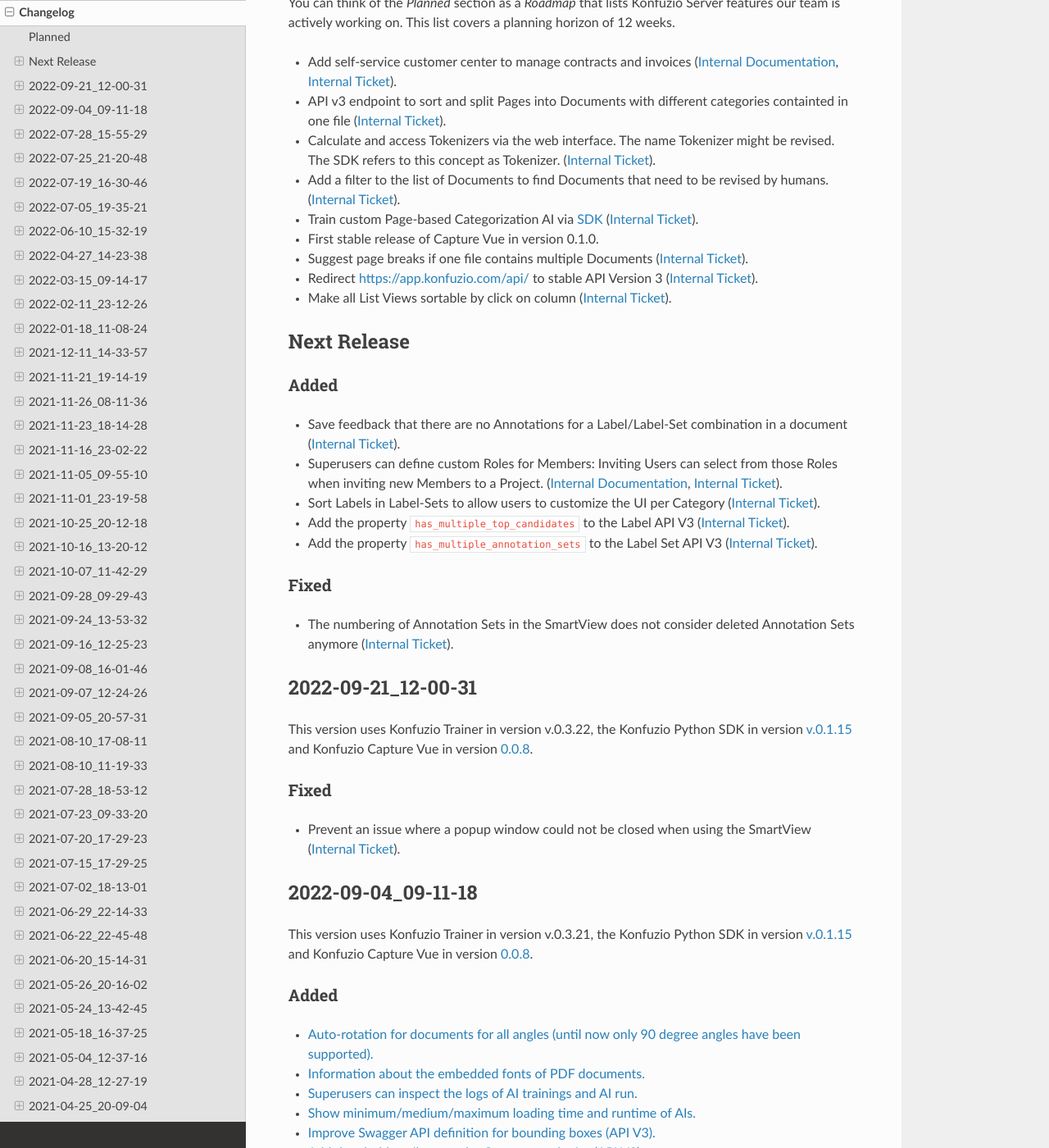
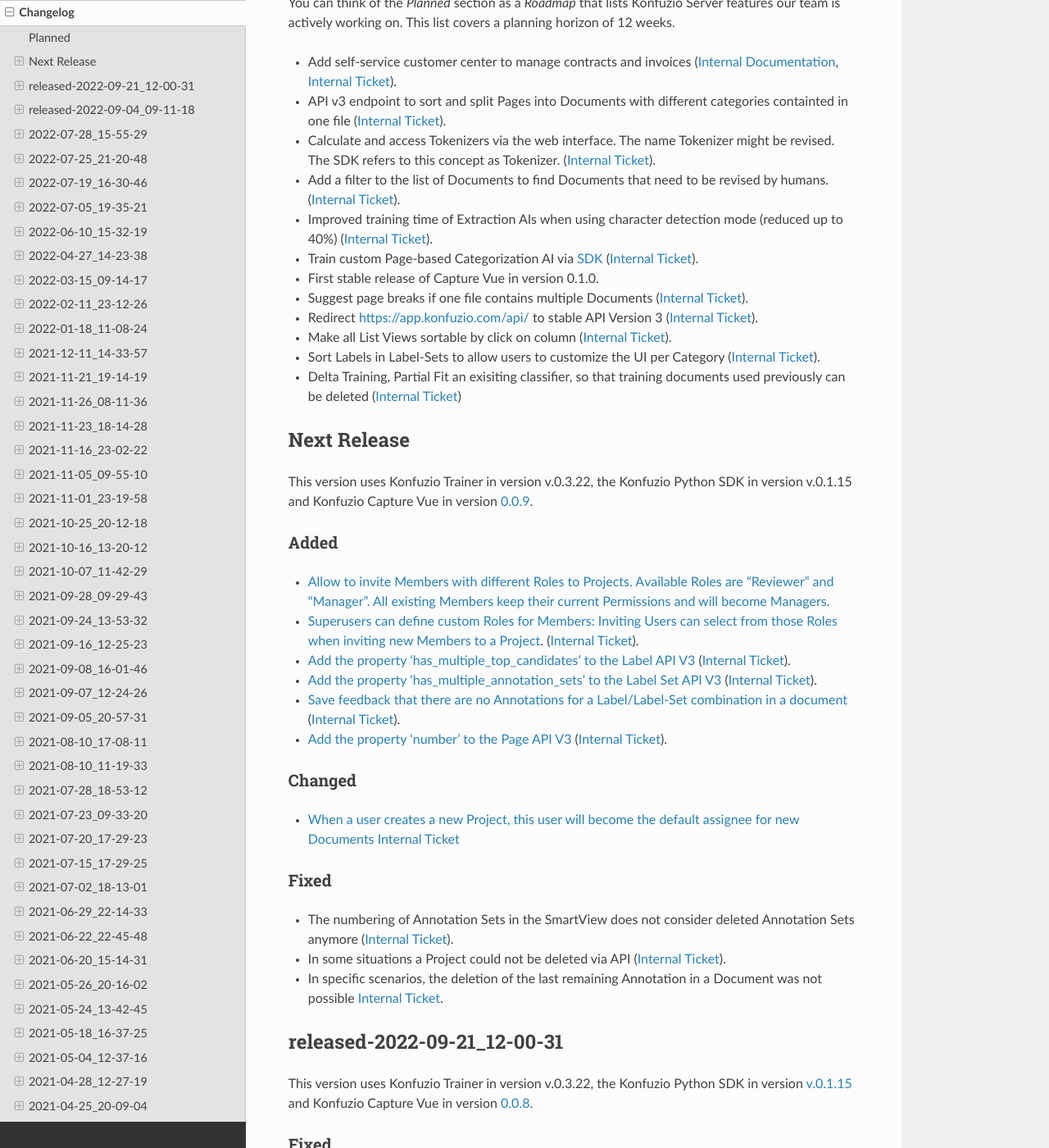
Before and after one commit to konfuzio-ai/konfuzio-sdk, a Sphinx documentation site: the page built from docs/web/changelog_app.md, in a window 1280 px wide and 1400 px high, scrolled down 416 px. Shown: the whole window at 82% size. Built offline with Sphinx 7.4.7 and the Read the Docs theme 2.0.0, drawn with Linux system fonts in a browser that asks for light colours; some of the changed text lies outside the part shown.

Commit message:
merge master

```diff
--- a/docs/sdk/examples/examples.rst
+++ b/docs/sdk/examples/examples.rst
@@ -7,6 +7,8 @@
 .. mdinclude:: intro.md
 
 .. mdinclude:: helloworld.md
+
+.. mdinclude:: document_categorization.md
 
 Retrain Flair NER-Ontonotes-Fast with Human Revised Annotations
 ---------------------------------------------------------------
--- a/docs/web/changelog_app.md
+++ b/docs/web/changelog_app.md
@@ -19,32 +19,50 @@
 - API v3 endpoint to sort and split Pages into Documents with different categories containted in one file ([Internal Ticket](https://gitlab.com/konfuzio/objectives/-/issues/9452)).
 - Calculate and access Tokenizers via the web interface. The name Tokenizer might be revised. The SDK refers to this concept as Tokenizer. ([Internal Ticket](https://gitlab.com/konfuzio/objectives/-/issues/9271)).
 - Add a filter to the list of Documents to find Documents that need to be revised by humans. ([Internal Ticket](https://gitlab.com/konfuzio/objectives/-/issues/9242)).
+- Improved training time of Extraction AIs when using character detection mode (reduced up to 40%) ([Internal Ticket](https://gitlab.com/konfuzio/objectives/-/issues/9720)).
 - Train custom Page-based Categorization AI via [SDK](https://github.com/konfuzio-ai/konfuzio-sdk/) ([Internal Ticket](https://gitlab.com/konfuzio/objectives/-/issues/9481)).
 - First stable release of Capture Vue in version [0.1.0](#).
 - Suggest page breaks if one file contains multiple Documents ([Internal Ticket](https://gitlab.com/konfuzio/objectives/-/issues/7671)).
 - Redirect https://app.konfuzio.com/api/ to stable API Version 3 ([Internal Ticket](https://gitlab.com/konfuzio/objectives/-/issues/9692)).
 - Make all List Views sortable by click on column ([Internal Ticket](https://gitlab.com/konfuzio/objectives/-/issues/9470)).
+- Sort Labels in Label-Sets to allow users to customize the UI per Category ([Internal Ticket](https://gitlab.com/konfuzio/objectives/-/issues/8932)).
+- Delta Training, Partial Fit an exisiting classifier, so that training documents used previously can be deleted ([Internal Ticket](https://gitlab.com/konfuzio/objectives/-/issues/9251))
+
+<!---
+### Fixed
+- A bug when training with character detection mode, which was tokenizing some labels incorrectly, causing them to be skipped during extraction ([Internal Ticket](https://gitlab.com/konfuzio/objectives/-/issues/9666))
+- A bug during the extraction post-processing steps, which was causing the first line items of each page to be skipped ([Internal Ticket](https://gitlab.com/konfuzio/objectives/-/issues/9561))
+-->
 
 ## Next Release
 
+This version uses Konfuzio Trainer in version v.0.3.22, the Konfuzio Python SDK in version v.0.1.15 and Konfuzio Capture Vue in version [0.0.9](https://github.com/konfuzio-ai/konfuzio-capture-vue/releases/).
+
 ### Added
-- Save feedback that there are no Annotations for a Label/Label-Set combination in a document ([Internal Ticket](https://gitlab.com/konfuzio/objectives/-/issues/9163)).
-- Superusers can define custom Roles for Members: Inviting Users can select from those Roles when inviting new Members to a Project. ([Internal Documentation](https://gitlab.com/konfuzio/manual/-/merge_requests/21/diffs), [Internal Ticket](https://gitlab.com/konfuzio/objectives/-/issues/7364)).
-- Sort Labels in Label-Sets to allow users to customize the UI per Category ([Internal Ticket](https://gitlab.com/konfuzio/objectives/-/issues/8932)).
-- Add the property `has_multiple_top_candidates` to the Label API V3 ([Internal Ticket](https://gitlab.com/konfuzio/objectives/-/issues/9687)).
-- Add the property `has_multiple_annotation_sets` to the Label Set API V3 ([Internal Ticket](https://gitlab.com/konfuzio/objectives/-/issues/9687)).
+- [Allow to invite Members with different Roles to Projects. Available Roles are "Reviewer" and "Manager". All existing Members keep their current Permissions and will become Managers.](https://help.konfuzio.com/modules/members/index.html)
+- [Superusers can define custom Roles for Members: Inviting Users can select from those Roles when inviting new Members to a Project](https://help.konfuzio.com/modules/superuserroles/index.html). ([Internal Ticket](https://gitlab.com/konfuzio/objectives/-/issues/7364)).
+- [Add the property 'has_multiple_top_candidates' to the Label API V3](https://app.konfuzio.com/v3/swagger/#/labels) ([Internal Ticket](https://gitlab.com/konfuzio/objectives/-/issues/9687)).
+- [Add the property 'has_multiple_annotation_sets' to the Label Set API V3](https://app.konfuzio.com/v3/swagger/#/labels) ([Internal Ticket](https://gitlab.com/konfuzio/objectives/-/issues/9687)).
+- [Save feedback that there are no Annotations for a Label/Label-Set combination in a document](http://localhost:8000/v3/swagger/#/documents/documents_missing_annotations_list) ([Internal Ticket](https://gitlab.com/konfuzio/objectives/-/issues/9163)).
+- [Add the property 'number' to the Page API V3](https://app.konfuzio.com/v3/swagger/#/documents) ([Internal Ticket](https://gitlab.com/konfuzio/objectives/-/issues/9619)).
+
+### Changed
+- [When a user creates a new Project, this user will become the default assignee for new Documents](https://help.konfuzio.com/modules/projects/index.html#default-assignee) [Internal Ticket](https://gitlab.com/konfuzio/objectives/-/issues/9705)
 
 ### Fixed
 - The numbering of Annotation Sets in the SmartView does not consider deleted Annotation Sets anymore ([Internal Ticket](https://gitlab.com/konfuzio/objectives/-/issues/9604)).
+- In some situations a Project could not be deleted via API ([Internal Ticket](https://gitlab.com/konfuzio/objectives/-/issues/9706)).
+- In specific scenarios, the deletion of the last remaining Annotation in a Document was not possible [Internal Ticket](https://gitlab.com/konfuzio/objectives/-/issues/9736).
 
-## 2022-09-21_12-00-31
+## released-2022-09-21_12-00-31
 
 This version uses Konfuzio Trainer in version v.0.3.22, the Konfuzio Python SDK in version [v.0.1.15](https://dev.konfuzio.com/sdk/changelog.html#v-0-1-15) and Konfuzio Capture Vue in version [0.0.8](https://github.com/konfuzio-ai/konfuzio-capture-vue/releases/).
 
 ### Fixed
 - Prevent an issue where a popup window could not be closed when using the SmartView ([Internal Ticket](https://gitlab.com/konfuzio/objectives/-/issues/9766)).
+- Filtering for "feedback required" on Document overview ([Internal Ticket](https://gitlab.com/konfuzio/objectives/-/issues/9696)).
 
-## 2022-09-04_09-11-18
+## released-2022-09-04_09-11-18
 
 This version uses Konfuzio Trainer in version v.0.3.21, the Konfuzio Python SDK in version [v.0.1.15](https://dev.konfuzio.com/sdk/changelog.html#v-0-1-15) and Konfuzio Capture Vue in version [0.0.8](https://github.com/konfuzio-ai/konfuzio-capture-vue/releases/).
 
```
Also changed, not shown: docs/sdk/examples/document_categorization.md (added, +30 -0 lines), docs/sdk/sourcecode.rst (+33 -0 lines), docs/web/api-v3.md (+2 -0 lines), docs/web/billing/index.md (added, +73 -0 lines), docs/web/migration-between-konfuzio-server-instances/index.md (deleted, +0 -50 lines), docs/web/billing/webhook.png (added), 5 other files.
